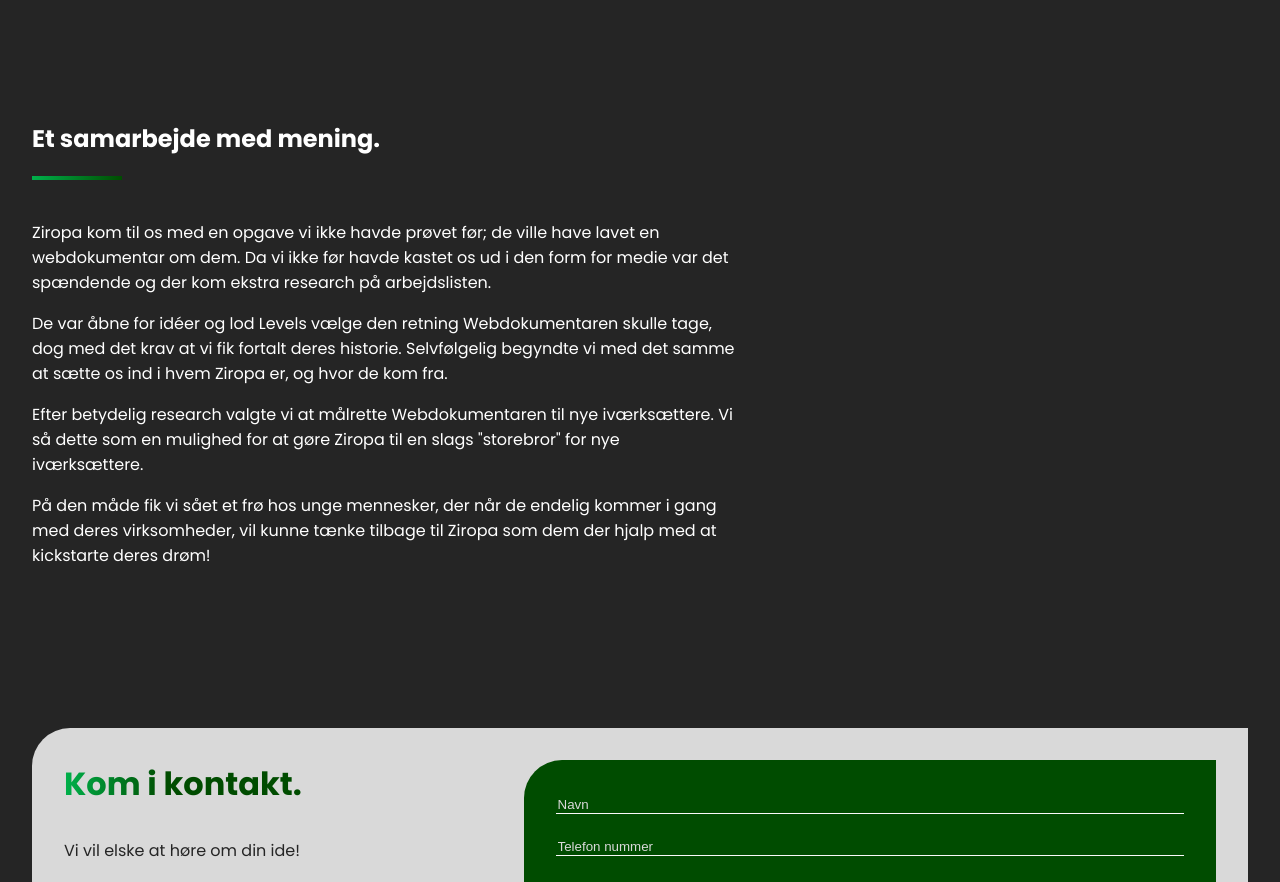
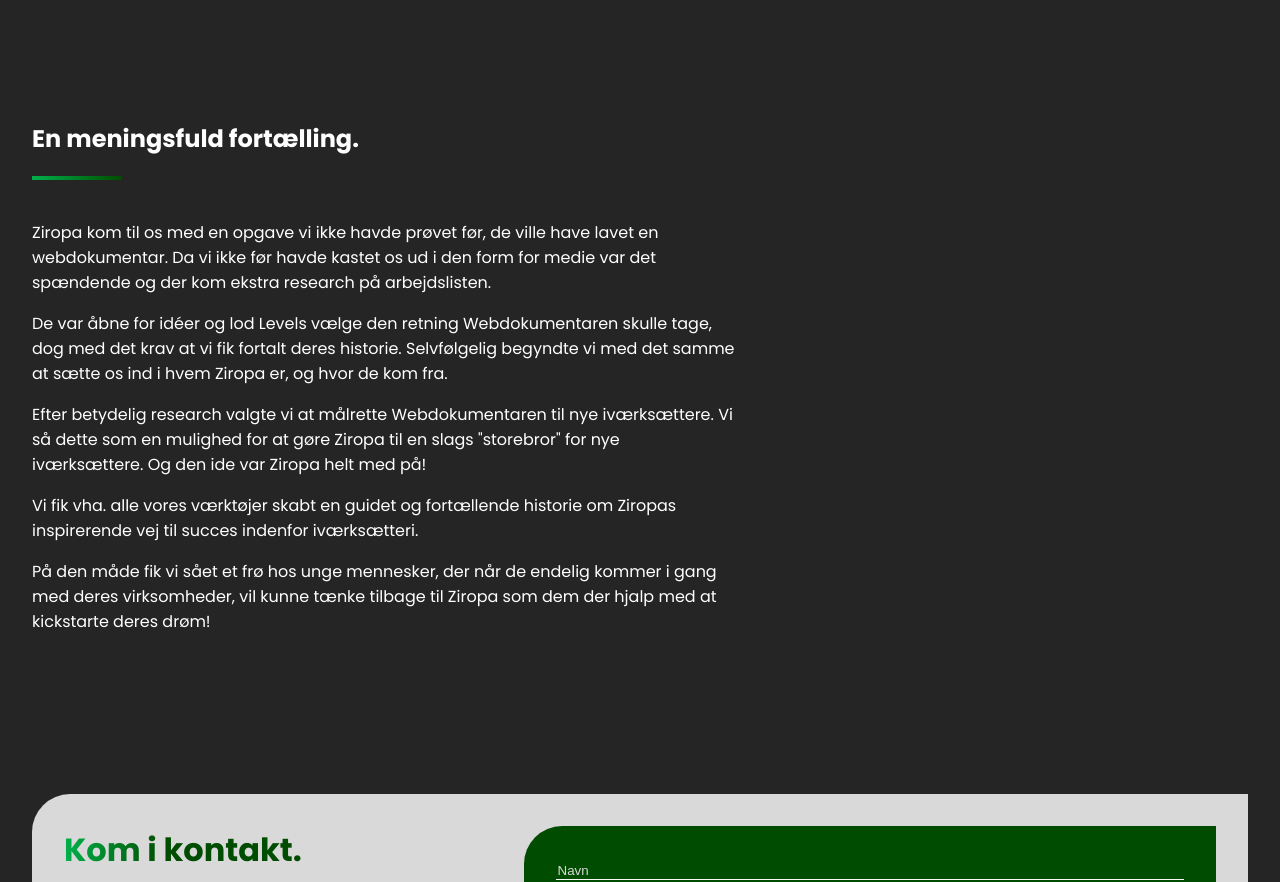
Before and after one commit to Steffen-Svenningsen/levels, a React (Create React App) app: page /levels/cases/ziropa in a window 1280 px wide. Shown: the part 1600-2482 px from the top of the page. Built offline with nearby package versions, Linux system fonts and the light colour scheme.

Commit message:
Update content

```diff
--- a/src/pages/OutdoorGames.js
+++ b/src/pages/OutdoorGames.js
@@ -20,11 +20,11 @@
         </div>
       </section>
       <section className='case-info-section'>
-        <h1>Et samarbejde med mening.</h1>
+        <h1>Re-branding gav pote.</h1>
         <div className='gradient-line'></div>
-        <p>Outdoor Games havde brug for en gnist i deres online tilstedeværelse. De kom til os med en opgave hvori de ville have moderniseret deres hjemmeside for at kunne fange nogle kunder den vej igennem, så de ikke <b>kun</b> skulle stole på omtale</p>
-        <p>De havde ikke rigtig noget specielt i tankerne, så de lod os hos Levels overtage hele processen. Selvfølgelig med regelmæssige opdateringer!</p>
-        <p>Vi researchede deres målgruppe og lavede konkurrentanalyse, hvorefter vi gik i gang med små idéer i form af udkast. Gennem dette kom vi frem til det design og layout der bedst passede til problemformuleringen.</p>
+        <p>Outdoor Games havde brug for en gnist i deres online tilstedeværelse. De kom til os med en opgave hvori de ville have moderniseret deres hjemmeside for at kunne fange nogle kunder den vej igennem, så de ikke <b>kun</b> skulle stole på omtale.</p>
+        <p>De havde ikke rigtig noget specielt i tankerne, så de lod os hos Levels overtage hele processen. Selvfølgelig med regelmæssige opdateringer! Dette gav os frie tøjler til at skabe et, fra vores vinkel, tilpasset produkt.</p>
+        <p>Vi researchede deres målgruppe og lavede konkurrentanalyse, hvorefter vi gik i gang med små idéer i form af udkast. Gennem dette kom vi frem til det design og layout der bedst passede til det som Outdoor Games ønskede.</p>
         <p>Outdoor Games' ejer, Henrik Kornum, var meget tilfreds med vores arbejde og har siden fortalt at et voksende antal kunder har fundet dem gennem deres nye hjemmeside!</p>
       </section>
     </div>
--- a/src/pages/Ziropa.js
+++ b/src/pages/Ziropa.js
@@ -21,11 +21,12 @@
         </div>
       </section>
       <section className='case-info-section'>
-        <h1>Et samarbejde med mening.</h1>
+        <h1>En meningsfuld fortælling.</h1>
         <div className='gradient-line'></div>
-        <p>Ziropa kom til os med en opgave vi ikke havde prøvet før; de ville have lavet en webdokumentar om dem. Da vi ikke før havde kastet os ud i den form for medie var det spændende og der kom ekstra research på arbejdslisten.</p>
+        <p>Ziropa kom til os med en opgave vi ikke havde prøvet før, de ville have lavet en webdokumentar. Da vi ikke før havde kastet os ud i den form for medie var det spændende og der kom ekstra research på arbejdslisten.</p>
         <p>De var åbne for idéer og lod Levels vælge den retning Webdokumentaren skulle tage, dog med det krav at vi fik fortalt deres historie. Selvfølgelig begyndte vi med det samme at sætte os ind i hvem Ziropa er, og hvor de kom fra.</p>
-        <p>Efter betydelig research valgte vi at målrette Webdokumentaren til nye iværksættere. Vi så dette som en mulighed for at gøre Ziropa til en slags "storebror" for nye iværksættere.</p>
+        <p>Efter betydelig research valgte vi at målrette Webdokumentaren til nye iværksættere. Vi så dette som en mulighed for at gøre Ziropa til en slags "storebror" for nye iværksættere. Og den ide var Ziropa helt med på!</p>
+        <p>Vi fik vha. alle vores værktøjer skabt en guidet og fortællende historie om Ziropas inspirerende vej til succes indenfor iværksætteri.</p>
         <p>På den måde fik vi sået et frø hos unge mennesker, der når de endelig kommer i gang med deres virksomheder, vil kunne tænke tilbage til Ziropa som dem der hjalp med at kickstarte deres drøm!</p>
       </section>
     </div>
```
